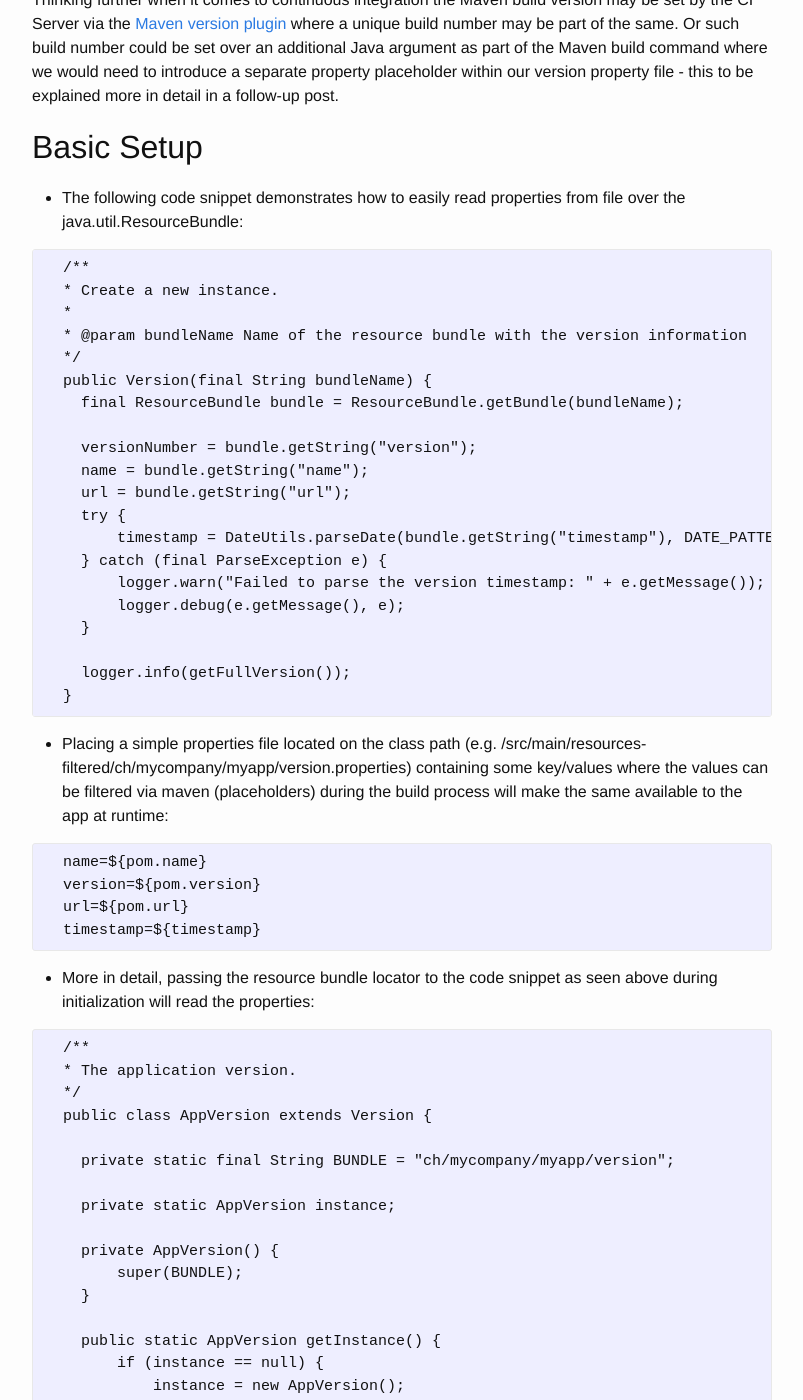
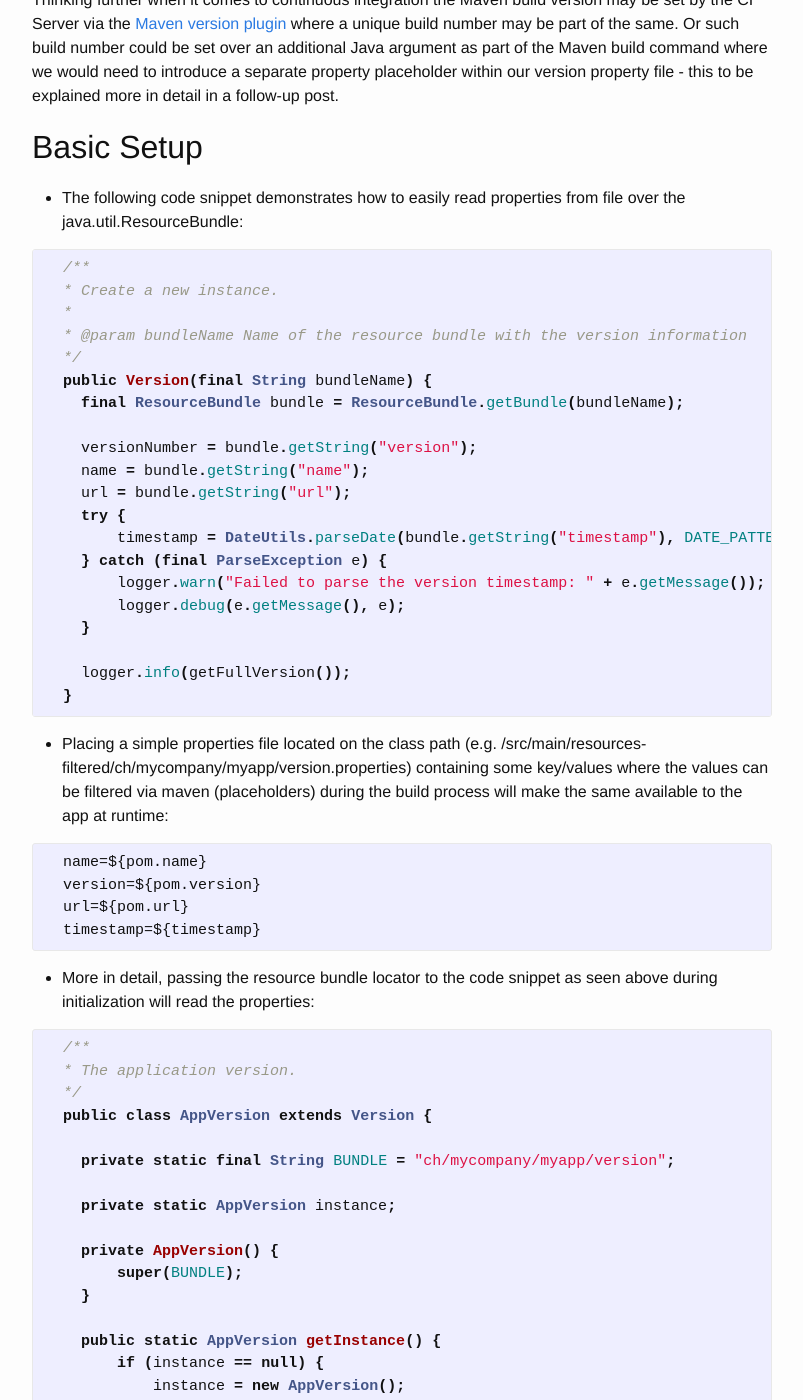
Before and after one commit to polster/polster.github.io, a Jekyll site: the page built from _posts/2016-03-26-Java-in-app-version.md, in a window 1280 px wide and 1400 px high, scrolled down 338 px. Shown: the whole window, without its empty margins (238-1041 px from the left). Built offline with Jekyll 4.4.1, drawn with Linux system fonts in a browser that asks for light colours; some of the changed text lies outside the part shown.

Commit message:
better highlighting

```diff
--- a/_posts/2016-03-26-Java-in-app-version.md
+++ b/_posts/2016-03-26-Java-in-app-version.md
@@ -21,7 +21,7 @@ be explained more in detail in a follow-up post.
 
 * The following code snippet demonstrates how to easily read properties from file over the java.util.ResourceBundle:
 
-{% highlight text %}
+{% highlight java %}
   /**
   * Create a new instance.
   *
@@ -55,7 +55,7 @@ be explained more in detail in a follow-up post.
 
 * More in detail, passing the resource bundle locator to the code snippet as seen above during initialization will read the properties:
 
-{% highlight text %}
+{% highlight java %}
   /**
   * The application version.
   */
@@ -80,7 +80,7 @@ be explained more in detail in a follow-up post.
 
 * Assuming maven as the build tool, we can add the following properties to the project POM in order to let maven generate a build timestamp that can be consumed as property:
 
-{% highlight text %}
+{% highlight xml %}
   <properties>
 
     <!-- timestamp used for build info -->
```
